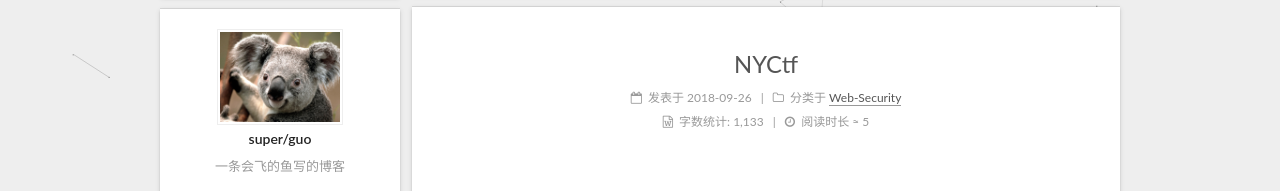
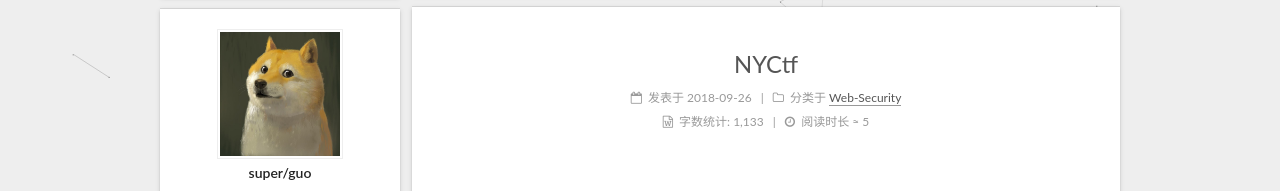
Before and after one commit to GYJhuifei/GYJhuifei.github.io, a plain HTML site: page index.html in a window 1280 px wide. Shown: the part 348-539 px from the top of the page. Drawn offline with Linux system fonts and the light colour scheme.

Commit message:
Site updated: 2018-10-06 14:26:35

```diff
--- a/index.html
+++ b/index.html
@@ -299,7 +299,7 @@
     <span hidden itemprop="author" itemscope itemtype="http://schema.org/Person">
       <meta itemprop="name" content="super/guo">
       <meta itemprop="description" content="">
-      <meta itemprop="image" content="/uploads/kola.jpg">
+      <meta itemprop="image" content="/images/doge.jpg">
     </span>
 
     <span hidden itemprop="publisher" itemscope itemtype="http://schema.org/Organization">
@@ -476,7 +476,7 @@
     <span hidden itemprop="author" itemscope itemtype="http://schema.org/Person">
       <meta itemprop="name" content="super/guo">
       <meta itemprop="description" content="">
-      <meta itemprop="image" content="/uploads/kola.jpg">
+      <meta itemprop="image" content="/images/doge.jpg">
     </span>
 
     <span hidden itemprop="publisher" itemscope itemtype="http://schema.org/Organization">
@@ -653,7 +653,7 @@
     <span hidden itemprop="author" itemscope itemtype="http://schema.org/Person">
       <meta itemprop="name" content="super/guo">
       <meta itemprop="description" content="">
-      <meta itemprop="image" content="/uploads/kola.jpg">
+      <meta itemprop="image" content="/images/doge.jpg">
     </span>
 
     <span hidden itemprop="publisher" itemscope itemtype="http://schema.org/Organization">
@@ -844,7 +844,7 @@
     <span hidden itemprop="author" itemscope itemtype="http://schema.org/Person">
       <meta itemprop="name" content="super/guo">
       <meta itemprop="description" content="">
-      <meta itemprop="image" content="/uploads/kola.jpg">
+      <meta itemprop="image" content="/images/doge.jpg">
     </span>
 
     <span hidden itemprop="publisher" itemscope itemtype="http://schema.org/Organization">
@@ -1018,7 +1018,7 @@
           <div class="site-author motion-element" itemprop="author" itemscope itemtype="http://schema.org/Person">
 
               <img class="site-author-image" itemprop="image"
-                src="/uploads/kola.jpg"
+                src="/images/doge.jpg"
                 alt="super/guo" />
 
               <p class="site-author-name" itemprop="name">super/guo</p>
```
Also changed, not shown: 2018/03/15/hello-world/index.html (+2 -2 lines), 2018/07/06/sql-labs/index.html (+2 -2 lines), 2018/09/26/NYCtf/index.html (+2 -2 lines), 2018/09/29/BUGKU/index.html (+2 -2 lines), about/index.html (+1 -1 lines), archives/2018/03/index.html (+1 -1 lines), archives/2018/07/index.html (+1 -1 lines), archives/2018/09/index.html (+1 -1 lines), archives/2018/index.html (+1 -1 lines), archives/index.html (+1 -1 lines), categories/Web-Security/index.html (+1 -1 lines), categories/Web-Security/sqli-labs/index.html (+1 -1 lines), categories/index.html (+1 -1 lines), tags/ctf/index.html (+1 -1 lines), 2 more files.
